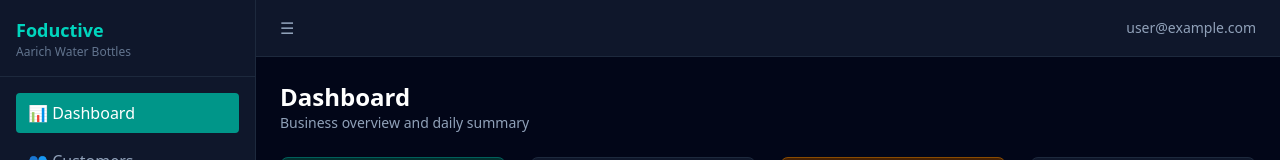
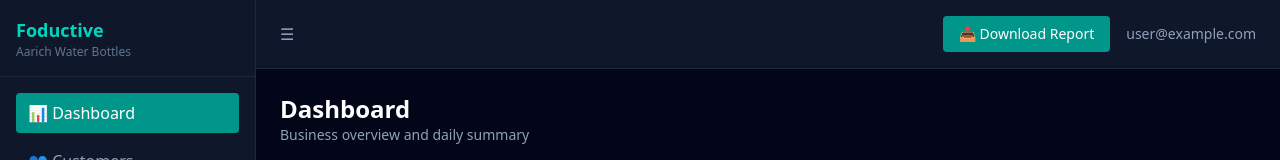
Before and after one commit to Foductive-Solutions/foductivesolutions, a React (Vite) app: page /dashboard in a window 1280 px wide. Shown: the top 160 px of the page. Built offline with nearby package versions, Linux system fonts and the light colour scheme; no server answers; the database is empty; sample sign-in values are in the browser's storage.

Commit message:
feat: add report generation functionality to download customer data as CSV

```diff
--- a/src/layout/AdminLayout.jsx
+++ b/src/layout/AdminLayout.jsx
@@ -1,9 +1,11 @@
 import React, { useState } from "react";
 import { NavLink, Outlet, useNavigate } from "react-router-dom";
 import { useAuth } from "../context/AuthContext";
+import { getCustomers, getOrders } from "../firebase/services";
 
 const AdminLayout = () => {
   const [sidebarOpen, setSidebarOpen] = useState(true);
+  const [downloading, setDownloading] = useState(false);
   const { logout, currentUser } = useAuth();
   const navigate = useNavigate();
 
@@ -13,6 +15,109 @@ const AdminLayout = () => {
       navigate('/login');
     } catch (error) {
       console.error('Logout error:', error);
+    }
+  };
+
+  const handleDownloadReport = async () => {
+    try {
+      setDownloading(true);
+
+      // Fetch all data
+      const [customers, orders] = await Promise.all([
+        getCustomers(),
+        getOrders()
+      ]);
+
+      // Generate customer report with order statistics
+      const reportData = customers.map(customer => {
+        // Find all orders for this customer
+        const customerOrders = orders.filter(o =>
+          o.customer === customer.shopName || o.customerId === customer.id
+        );
+
+        // Calculate statistics
+        const totalOrders = customerOrders.length;
+        const totalBottles = customerOrders.reduce((sum, o) =>
+          sum + (o.qty1000ml || 0) + (o.qty500ml || 0) + (o.qty100ml || 0), 0
+        );
+        const totalBilled = customerOrders.reduce((sum, o) =>
+          sum + (o.totalBill || o.billingAmount || 0), 0
+        );
+        const totalPaid = customerOrders.reduce((sum, o) => sum + (o.paid || 0), 0);
+        const totalPending = customerOrders.reduce((sum, o) => sum + (o.remaining || 0), 0);
+
+        // Get first and last order dates
+        const orderDates = customerOrders.map(o => o.date || o.orderDate).filter(Boolean);
+        const firstOrder = orderDates.length > 0 ? orderDates[orderDates.length - 1] : 'N/A';
+        const lastOrder = orderDates.length > 0 ? orderDates[0] : 'N/A';
+
+        return {
+          shopName: customer.shopName || '',
+          billingPerson: customer.billingPerson || '',
+          mobile: customer.mobile || '',
+          location: customer.location || '',
+          frequency: customer.frequency || '',
+          totalOrders,
+          totalBottles,
+          totalBilled,
+          totalPaid,
+          totalPending,
+          firstOrder,
+          lastOrder
+        };
+      });
+
+      // Generate CSV
+      const headers = [
+        'Shop Name',
+        'Billing Person',
+        'Mobile',
+        'Location',
+        'Frequency',
+        'Total Orders',
+        'Total Bottles',
+        'Total Billed (₹)',
+        'Total Paid (₹)',
+        'Pending (₹)',
+        'First Order',
+        'Last Order'
+      ];
+
+      const csvContent = [
+        headers.join(','),
+        ...reportData.map(row => [
+          `"${row.shopName}"`,
+          `"${row.billingPerson}"`,
+          `"${row.mobile}"`,
+          `"${row.location}"`,
+          `"${row.frequency}"`,
+          row.totalOrders,
+          row.totalBottles,
+          row.totalBilled,
+          row.totalPaid,
+          row.totalPending,
+          `"${row.firstOrder}"`,
+          `"${row.lastOrder}"`
+        ].join(','))
+      ].join('\n');
+
+      // Download file
+      const blob = new Blob([csvContent], { type: 'text/csv;charset=utf-8;' });
+      const link = document.createElement('a');
+      const url = URL.createObjectURL(blob);
+      link.setAttribute('href', url);
+      link.setAttribute('download', `Foductive_Customer_Report_${new Date().toLocaleDateString('en-IN').replace(/\//g, '-')}.csv`);
+      link.style.visibility = 'hidden';
+      document.body.appendChild(link);
+      link.click();
+      document.body.removeChild(link);
+
+      alert('Report downloaded successfully!');
+    } catch (error) {
+      console.error('Error generating report:', error);
+      alert('Error generating report. Please try again.');
+    } finally {
+      setDownloading(false);
     }
   };
 
@@ -138,8 +243,27 @@ const AdminLayout = () => {
           >
             ☰
           </button>
-          <div className="text-slate-400 text-sm">
-            {currentUser?.email || 'Welcome to Foductive Solution'}
+          <div className="flex items-center gap-4">
+            <button
+              onClick={handleDownloadReport}
+              disabled={downloading}
+              className="px-4 py-2 bg-teal-600 text-white rounded hover:bg-teal-700 transition disabled:opacity-50 disabled:cursor-not-allowed flex items-center gap-2 text-sm"
+              title="Download Customer Report"
+            >
+              {downloading ? (
+                <>
+                  <span className="animate-spin">⏳</span>
+                  Generating...
+                </>
+              ) : (
+                <>
+                  📥 Download Report
+                </>
+              )}
+            </button>
+            <div className="text-slate-400 text-sm">
+              {currentUser?.email || 'Welcome to Foductive Solution'}
+            </div>
           </div>
         </div>
 
```
